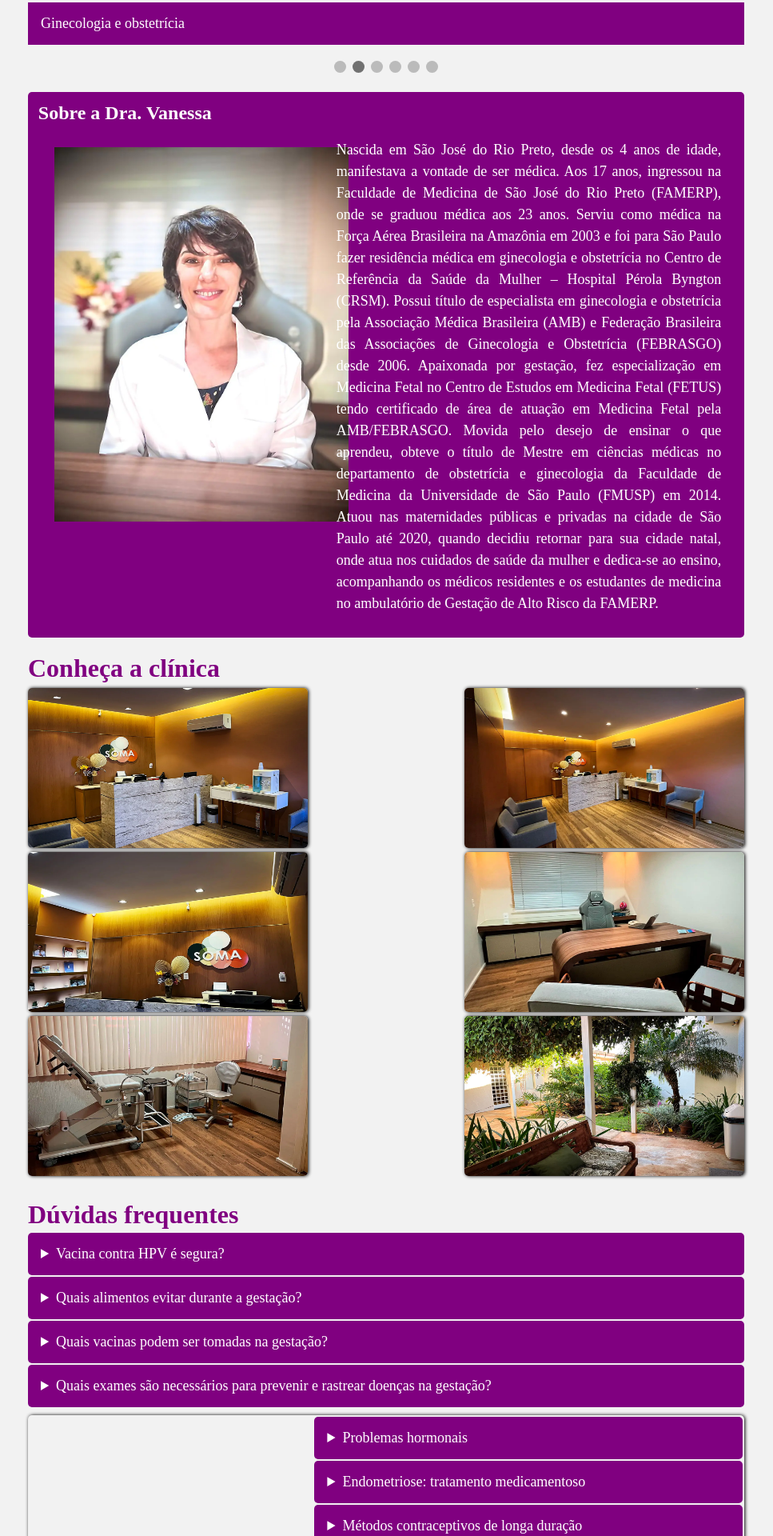
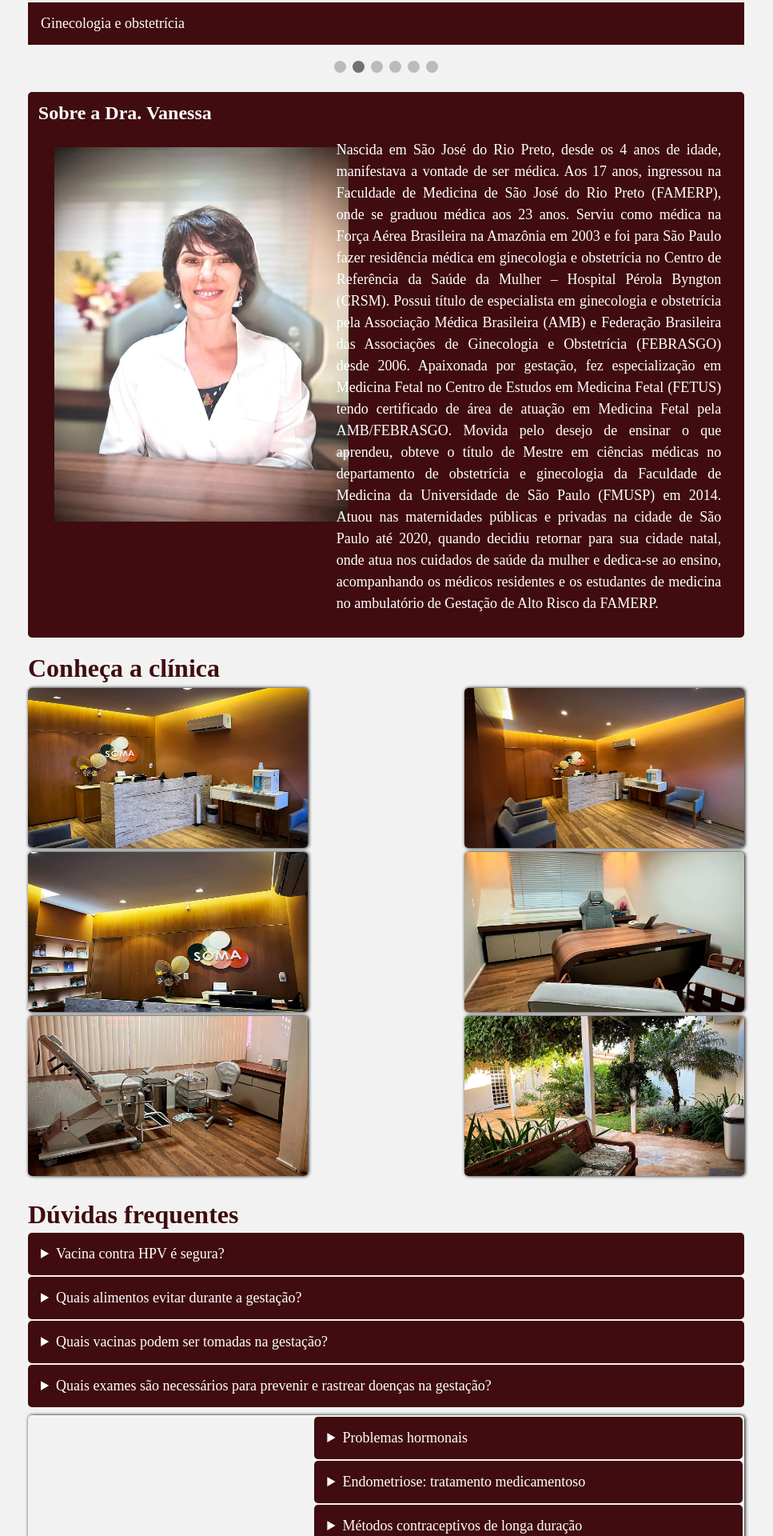
Before and after one commit to tiago-henrique/site, a PHP site: page / in a window 1280 px wide. Shown: the part 649-2569 px from the top of the page at 80% size, without its empty margins (157-1124 px from the left). Run offline with PHP 8.4, Linux system fonts and the light colour scheme; some libraries are stand-ins or nearby versions; some web fonts are replaced.

Commit message:
Update style.css

```diff
--- a/css/style.css
+++ b/css/style.css
@@ -17,7 +17,7 @@ html, body{
     width: 100%;
 }
 header{
-    background: var(--purple);
+    background: var(--marsala);
     width: 100%;
 }
 .head{
@@ -63,7 +63,7 @@ header{
     width: 100%;
 }
 .text-slide {
-    background-color: var(--purple);
+    background-color: var(--marsala);
     color: var(--white);
     font-size: 18px;
     padding: 1rem;
@@ -97,7 +97,6 @@ header{
   animation-name: fade;
   animation-duration: 1.5s;
 }
-
 @keyframes fade {
   from {opacity: .4}
   to {opacity: 1}
@@ -116,7 +115,7 @@ nav ul{
     width: 100%;
 }
 .link{
-    background-color: var(--purple);
+    background-color: var(--marsala);
     border-radius: 5px;
     color: var(--white);
     margin: 2px;
@@ -150,13 +149,13 @@ nav li{
 }
 .title-section{
     border-radius: 5px;
-    color: var(--purple);
+    color: var(--marsala);
     margin: auto;
     position: absolute;
     width: 70%;
 }
 .about{
-    background: var(--purple);
+    background: var(--marsala);
     border-radius: 5px;
     color: var(--white);
     display: flex;
@@ -223,7 +222,7 @@ nav li{
     width: 70%;
 }
 .questions{
-    background-color: var(--purple);
+    background-color: var(--marsala);
     border-radius: 5px;
     font-size: 18px;
     margin-bottom: 2px;
@@ -241,7 +240,7 @@ nav li{
     width: 70%;
 }
 .problems-text{
-    color: var(--purple);
+    color: var(--marsala);
     font-size: 25px;
     margin-top: 24.5vh;
     text-align: center;
```
